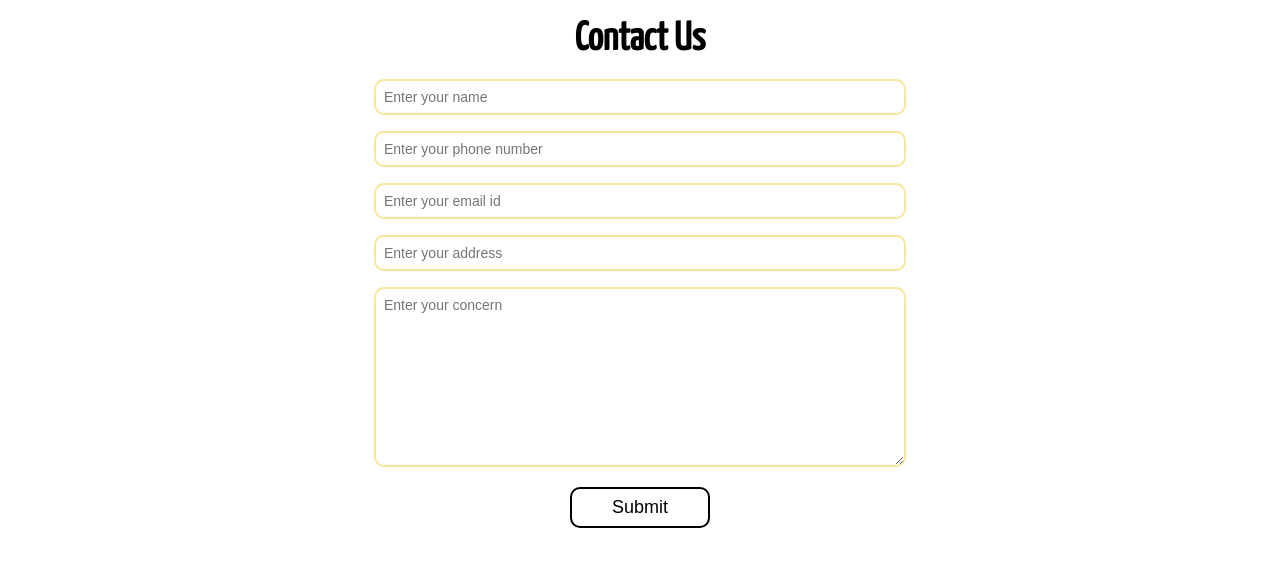
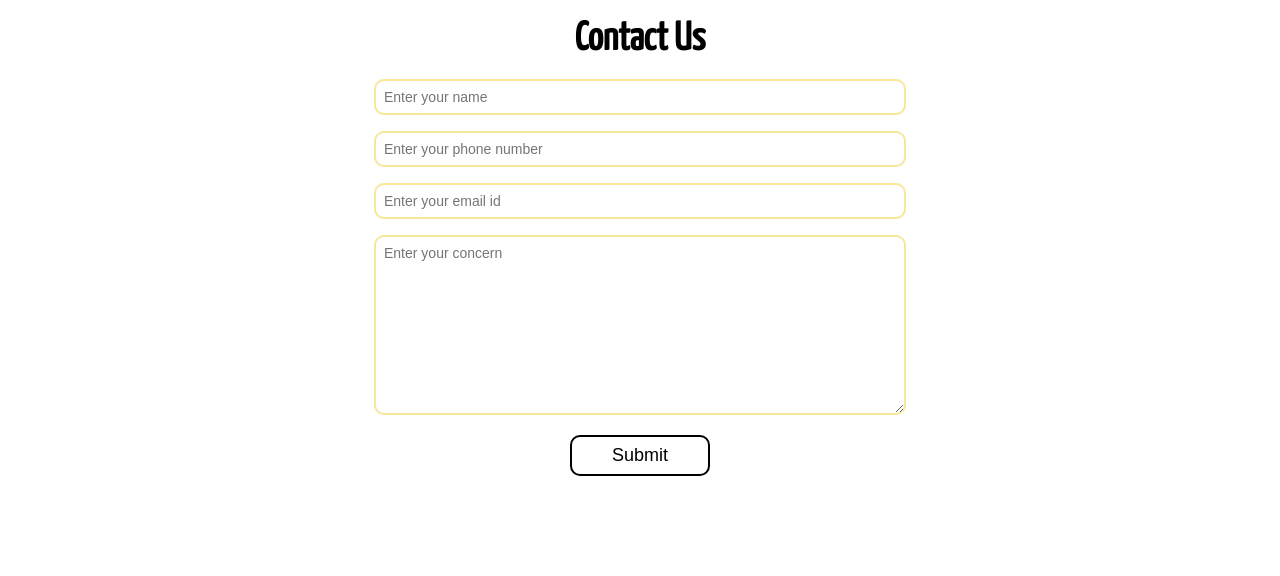
Before and after one commit to sujaat/Bookeasy, a plain HTML site: page contact.html in a window 1280 px wide. Shown: the part 107-683 px from the top of the page. Drawn offline with Linux system fonts and the light colour scheme.

Commit message:
Update contact.html

```diff
--- a/contact.html
+++ b/contact.html
@@ -42,7 +42,6 @@
           <input class="myInput" type="text" name="name" placeholder="Enter your name" />
           <input class="myInput" type="phone" name="phone" placeholder="Enter your phone number" />
           <input class="myInput" type="email" name="email" placeholder="Enter your email id" />
-          <input class="myInput" type="text" name="address" placeholder="Enter your address" />
           <textarea class="myInput" type="text" name="desc" placeholder="Enter your concern" cols="30" rows="10"></textarea>
           <button class="subbtn">Submit </button></form>
     </div>
```
